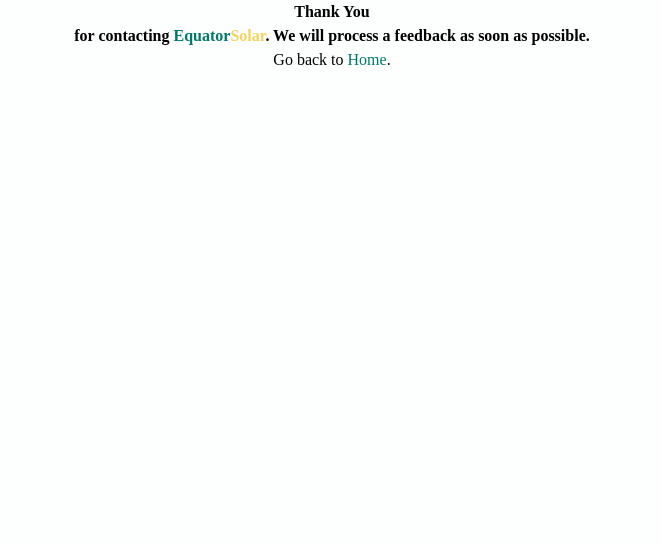
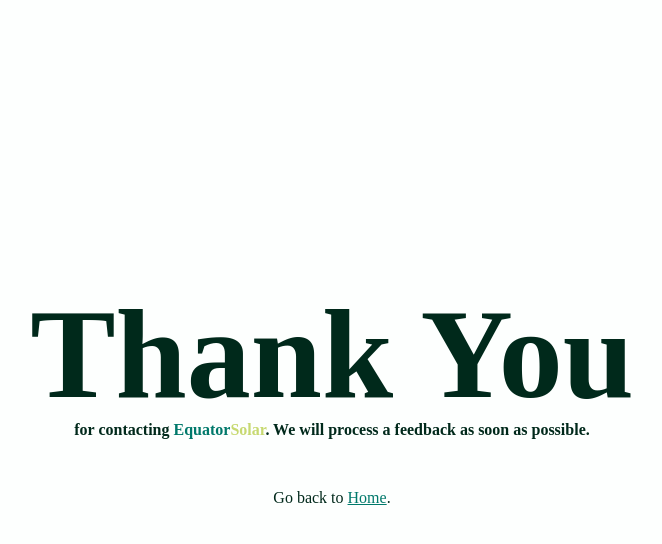
Before and after one commit to Yassinproweb/eq-solar, a website built with Vite: page thanks.html in a window 1280 px wide. Shown: the whole page, without its empty margins (308-970 px from the left). Built offline with nearby package versions, Linux system fonts and the light colour scheme; a web font is replaced by a local one.

Commit message:
Update and rename public/thanks.html to thanks.html

```diff
--- a/public/thanks.html
+++ b/thanks.html
@@ -16,7 +16,7 @@
   <title>Equator Solar</title>
 
   <!-- css -->
-  <link href="/main.css" rel="stylesheet">
+  <link href="/src/style.css" rel="stylesheet">
 </head>
 
 <body>
```
